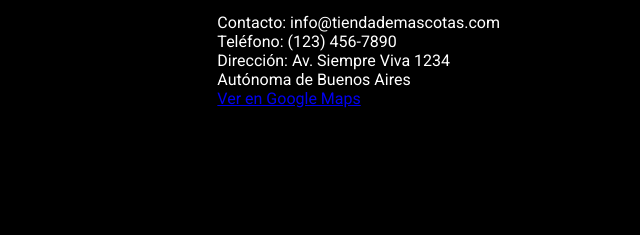
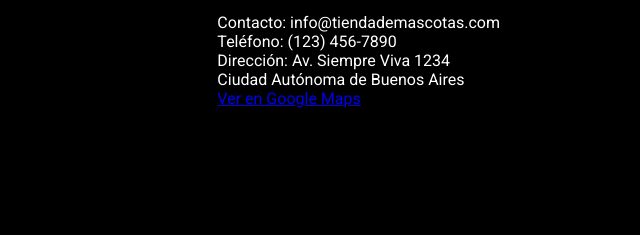
Before and after one commit to dhpampin/proyectofinal, a plain HTML site: page index.html in a window 1280 px wide. Shown: the part 1714-1949 px from the top of the page, 640-1280 px from the left. Drawn offline with Linux system fonts and the light colour scheme.

Commit message:
cambios semánticos

```diff
--- a/index.html
+++ b/index.html
@@ -88,7 +88,7 @@
 			<p>Contacto: info@tiendademascotas.com</p>
 			<p>Teléfono: (123) 456-7890</p>
 			<p>Dirección: Av. Siempre Viva 1234</p>
-			<p>Autónoma de Buenos Aires</p>
+			<p>Ciudad Autónoma de Buenos Aires</p>
 			<a href="https://goo.gl/maps/XXXXXXXXXX" target="_blank">Ver en Google Maps</a>
 		  </div>
 		</div>
```
